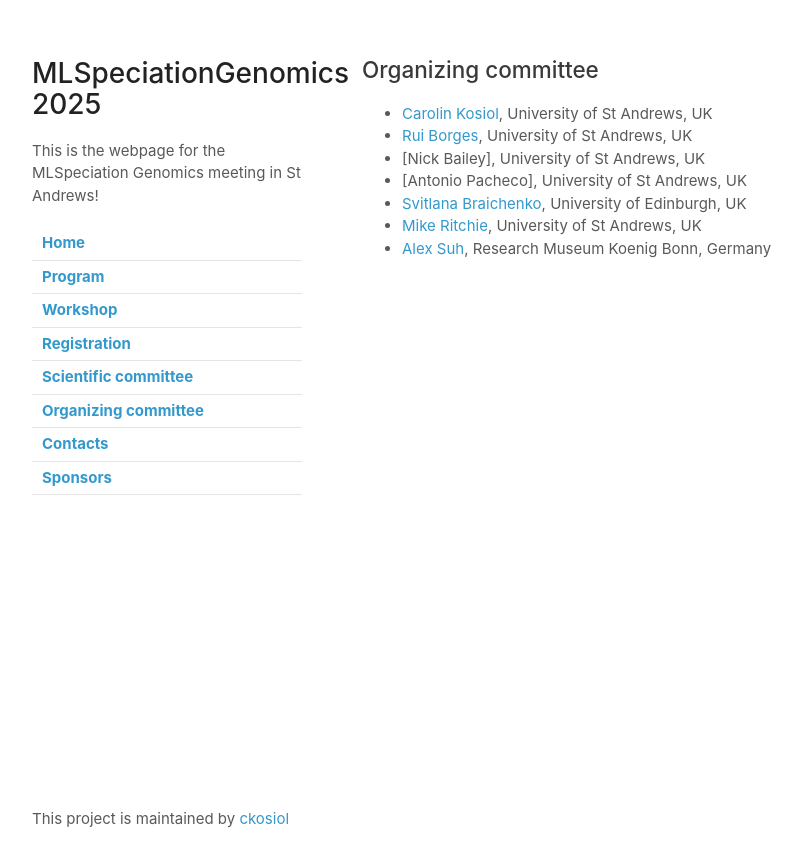
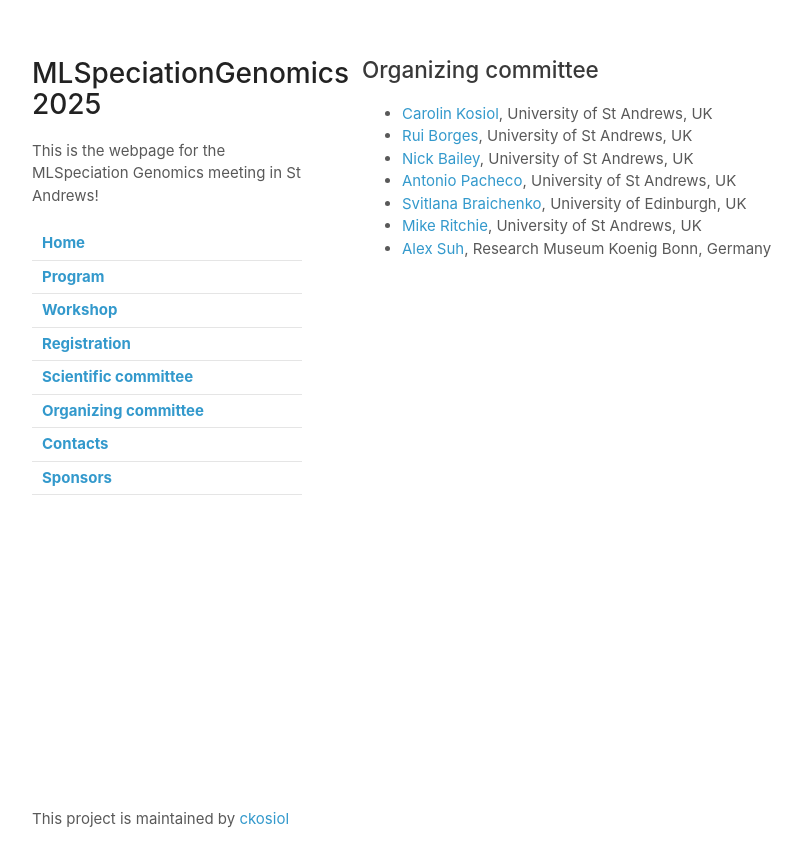
Before and after one commit to ckosiol/MLSpeciationGenomics, a Jekyll site: the page built from organizers.md, in a window 1280 px wide. Shown: the top 867 px of the page, without its empty margins (68-870 px from the left). Built offline with Jekyll 4.4.1, drawn with Linux system fonts in a browser that asks for light colours; our own code applies the rules of GitHub Pages for plain Markdown files; part of the change alters nothing that is shown.

```diff
--- a/organizers.md
+++ b/organizers.md
@@ -2,8 +2,8 @@
 
 * [Carolin Kosiol](https://biology.st-andrews.ac.uk/kosiol-lab/), University of St Andrews, UK
 * [Rui Borges](https://mrborges23.github.io/mypage/), University of St Andrews, UK
-* [Nick Bailey], University of St Andrews, UK
-* [Antonio Pacheco], University of St Andrews, UK
+* [Nick Bailey](https://biology.st-andrews.ac.uk/kosiol-lab/), University of St Andrews, UK
+* [Antonio Pacheco](https://biology.st-andrews.ac.uk/kosiol-lab/), University of St Andrews, UK
 * [Svitlana Braichenko](https://institute-genetics-cancer.ed.ac.uk/research/research-groups-a-z/ponting-group), University of Edinburgh, UK
 * [Mike Ritchie](https://www.st-andrews.ac.uk/biology/people/mgr/), University of St Andrews, UK
 * [Alex Suh](https://leibniz-lib.de/en/about-the-lib/employees/alexander-suh.html), Research Museum Koenig Bonn, Germany
```
